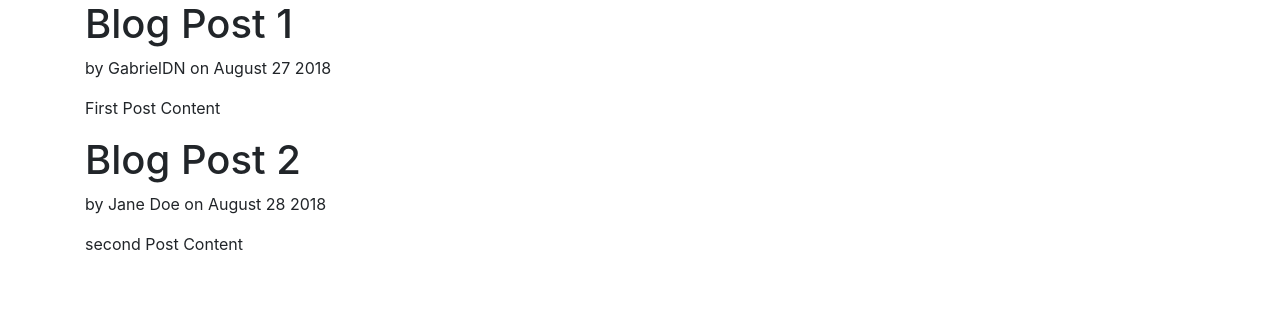
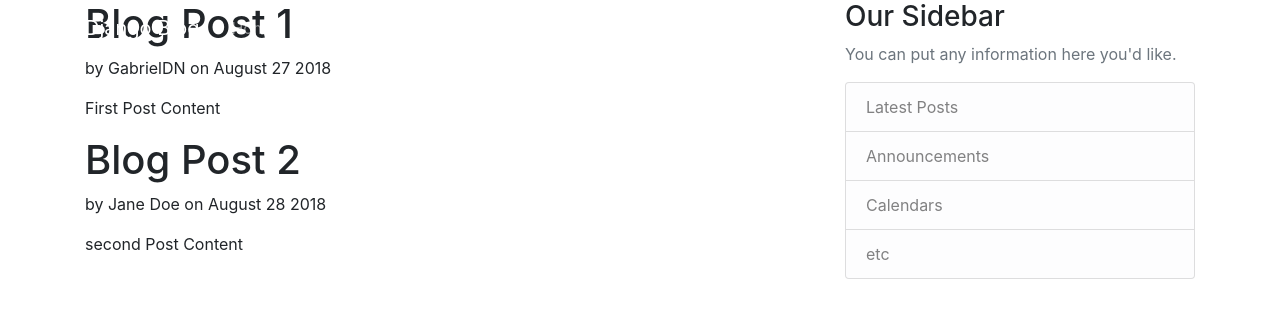
Before and after one commit to Ngeti258/Blog-App, a Django app: page / in a window 1280 px wide. Shown: the top 318 px of the page. Run offline with Django 3.2, Linux system fonts and the light colour scheme; some libraries are stand-ins or nearby versions.

Commit message:
added the navigation bar to the base.html

```diff
--- a/blog/templates/blog/base.html
+++ b/blog/templates/blog/base.html
@@ -13,9 +13,47 @@
 
 </head>
 <body>
-    <div class="container">
-        {%block content%}{% endblock %}
-    </div>
+    <header class="site-header">
+        <nav class="navbar navbar-expand-md navbar-dark bg-steel fixed-top">
+          <div class="container">
+            <a class="navbar-brand mr-4" href="/">Django Blog</a>
+            <button class="navbar-toggler" type="button" data-toggle="collapse" data-target="#navbarToggle" aria-controls="navbarToggle" aria-expanded="false" aria-label="Toggle navigation">
+            <span class="navbar-toggler-icon"></span>
+            </button>
+            <div class="collapse navbar-collapse" id="navbarToggle">
+              <div class="navbar-nav mr-auto">
+                <a class="nav-item nav-link" href="/">Home</a>
+                <a class="nav-item nav-link" href="/about">About</a>
+              </div>
+              <!-- Navbar Right Side -->
+              <div class="navbar-nav">
+                <a class="nav-item nav-link" href="#">Login</a>
+                <a class="nav-item nav-link" href="#">Register</a>
+              </div>
+            </div>
+          </div>
+        </nav>
+      </header>
+      <main role="main" class="container">
+        <div class="row">
+          <div class="col-md-8">
+            {% block content %}{% endblock %}
+          </div>
+          <div class="col-md-4">
+            <div class="content-section">
+              <h3>Our Sidebar</h3>
+              <p class='text-muted'>You can put any information here you'd like.
+                <ul class="list-group">
+                  <li class="list-group-item list-group-item-light">Latest Posts</li>
+                  <li class="list-group-item list-group-item-light">Announcements</li>
+                  <li class="list-group-item list-group-item-light">Calendars</li>
+                  <li class="list-group-item list-group-item-light">etc</li>
+                </ul>
+              </p>
+            </div>
+          </div>
+        </div>
+      </main>
 
     <script src="https://code.jquery.com/jquery-3.2.1.slim.min.js" integrity="sha384-KJ3o2DKtIkvYIK3UENzmM7KCkRr/rE9/Qpg6aAZGJwFDMVNA/GpGFF93hXpG5KkN" crossorigin="anonymous"></script>
     <script src="https://cdn.jsdelivr.net/npm/popper.js@1.12.9/dist/umd/popper.min.js" integrity="sha384-ApNbgh9B+Y1QKtv3Rn7W3mgPxhU9K/ScQsAP7hUibX39j7fakFPskvXusvfa0b4Q" crossorigin="anonymous"></script>
```
